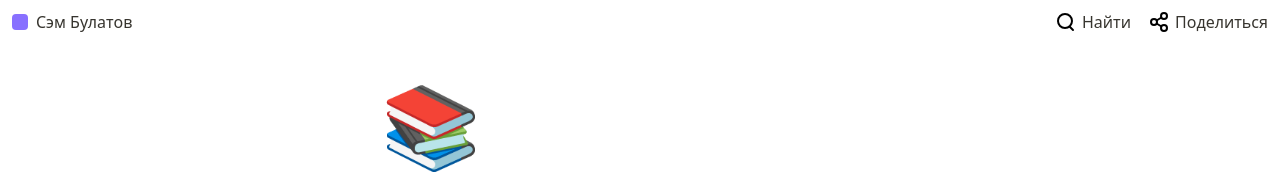
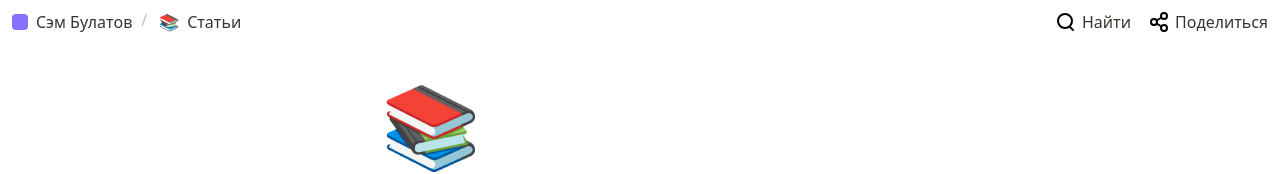
Before and after one commit to mephistorine/mephi, a Next.js app: page /articles in a window 1280 px wide. Shown: the top 174 px of the page. Built offline with nearby package versions, Linux system fonts and the light colour scheme.

Commit message:
fix: Удален лишний класс

```diff
--- a/components/header.tsx
+++ b/components/header.tsx
@@ -20,7 +20,7 @@ export function Header({ breadcrumbs = [] }: HeaderProps) {
         <ul className="flex justify-between items-center gap-2">
           {
             breadcrumbs.map((breadcrumb) => {
-              return <li key={ breadcrumb.name } className="breadcrumbs-item flex hidden first:block first:after:hidden">
+              return <li key={ breadcrumb.name } className="after:content-['/'] after:ml-[0.3rem] after:text-[#bebebe] hidden first:flex first:after:invisible last:after:hidden sm:flex sm:first:after:visible">
                 <Link href={ breadcrumb.url }>
                   <a className="special-link flex items-center gap-2 interactive">
                     <PageIcon icon={ breadcrumb.icon } slug={ breadcrumb.slug } size="1rem" emojiSize="1rem" />
--- a/styles/globals.css
+++ b/styles/globals.css
@@ -2,30 +2,26 @@
 @tailwind components;
 @tailwind utilities;
 
-body {
-  @apply text-[#37352f]
-}
+@layer base {
+  body {
+    @apply text-[#37352f]
+  }
 
-summary {
-  @apply cursor-pointer select-none
+  summary {
+    @apply cursor-pointer select-none
+  }
 }
 
 .wrap {
   @apply max-w-[60ch] mx-auto px-4
 }
 
-.icon-container.have-poster .article-icon {
+.icon-container.have-poster {
   @apply mt-[-2.5rem]
 }
 
 .icon-container:not(.have-poster) {
   @apply pt-[2.5rem]
-}
-
-.breadcrumbs-item:not(:last-child)::after {
-  content: "/";
-  margin-left: 0.3rem;
-  color: #bebebe;
 }
 
 img.emoji {
```
